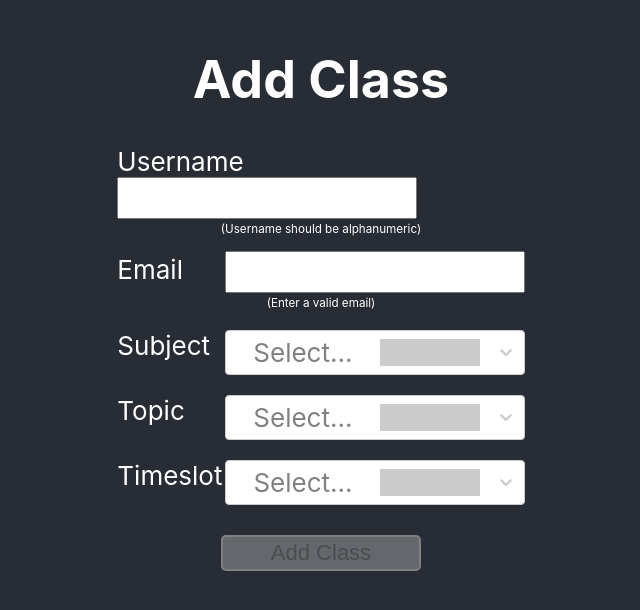
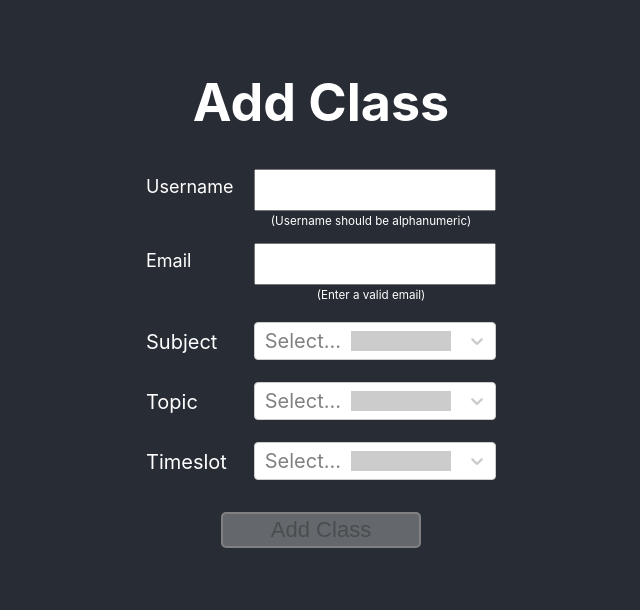
Before and after one commit to joshuafabara/reactTAGChallenge, a React (Create React App) app: page / in a window 1280 px wide. Shown: the part 108-718 px from the top of the page, without its empty margins (319-959 px from the left). Built offline with nearby package versions, Linux system fonts and the light colour scheme.

Commit message:
NO-USE-FORM-II - Added final style tweaks

```diff
--- a/src/App.css
+++ b/src/App.css
@@ -41,30 +41,33 @@
 .Container {
   margin-top: 30px;
   margin-bottom: 30px;
+  padding-left: 20px;
+  padding-right: 20px;
 }
 
 /* Form Styles */
 .form {
-  min-width: 350px;
+  max-width: 350px;
 }
 
 .form .form__text-inputs label {
   width: 100%;
-  display: block;
+  display: flex;
   text-align: left;
   margin-bottom: 15px;
+  flex-wrap: wrap;
+  font-size: 18px;
 }
 
 .form .form__text-inputs span {
-  min-width: 100px;
+  width: 100px;
   margin-right: 8px;
-  display: inline-block;
+  line-height: 2em;
 }
 
 .form .form__text-inputs input {
-  min-width: calc(100% - 116px);
-  display: inline-block;
-  min-height: 36px;
+  width: calc(100% - 116px);
+  height: 36px;
   line-height: 1.2em;
   font-size: 20px;
 }
@@ -72,6 +75,9 @@
 .inputs-hints {
   text-align: center;
   font-size: 14px;
+  width: 100%;
+  width: calc(100% - 116px);
+  margin-left: 108px;
 }
 
 .form__select {
@@ -87,9 +93,13 @@
   width: 100px;
   margin-right: 8px;
   text-align: left;
+  font-size: 20px;
+  line-height: 2em;
 }
+
 .form__select label span + div.select-wrapper {
   width: calc(100% - 107px);
+  font-size: 20px;
 }
 
 .submit-btn {
```
